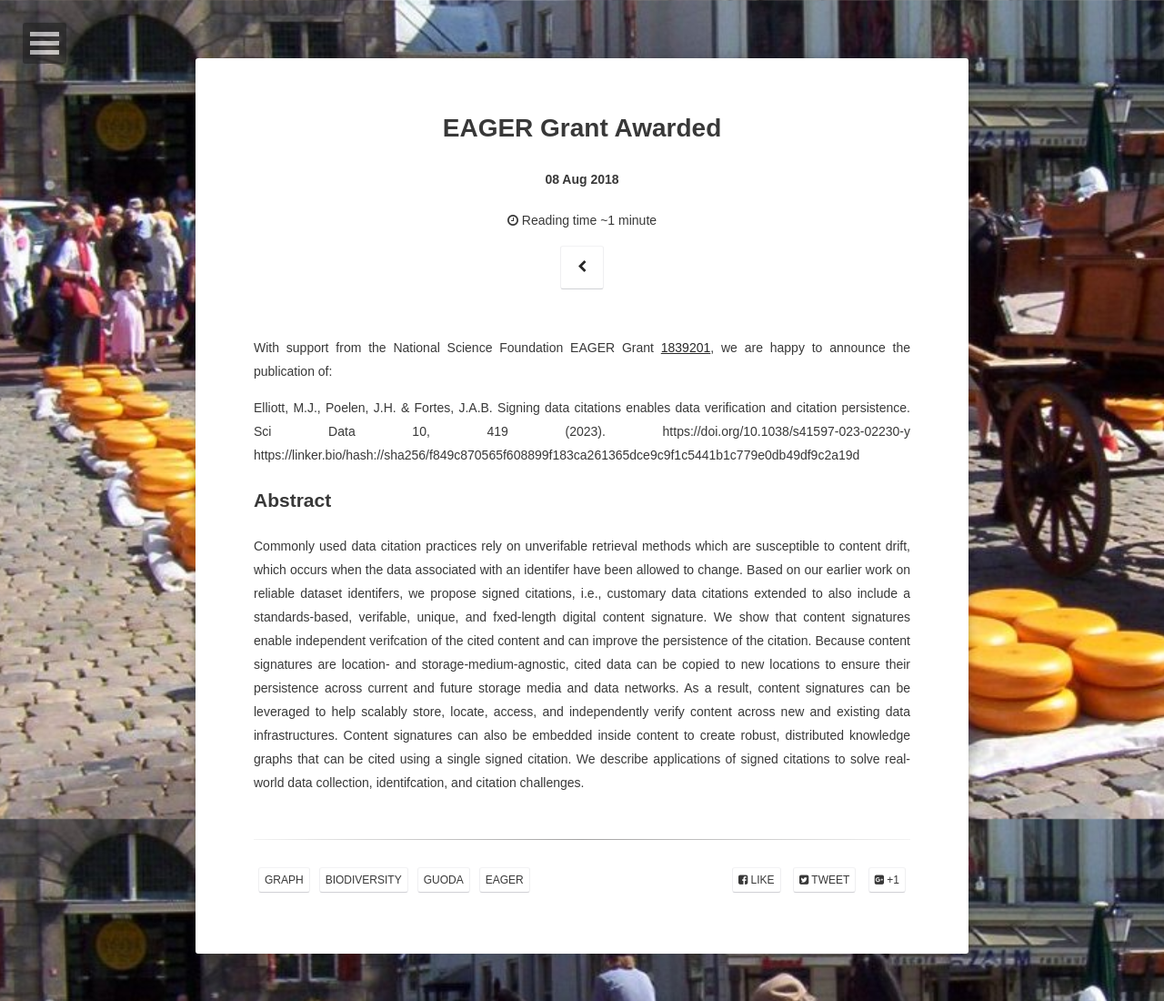
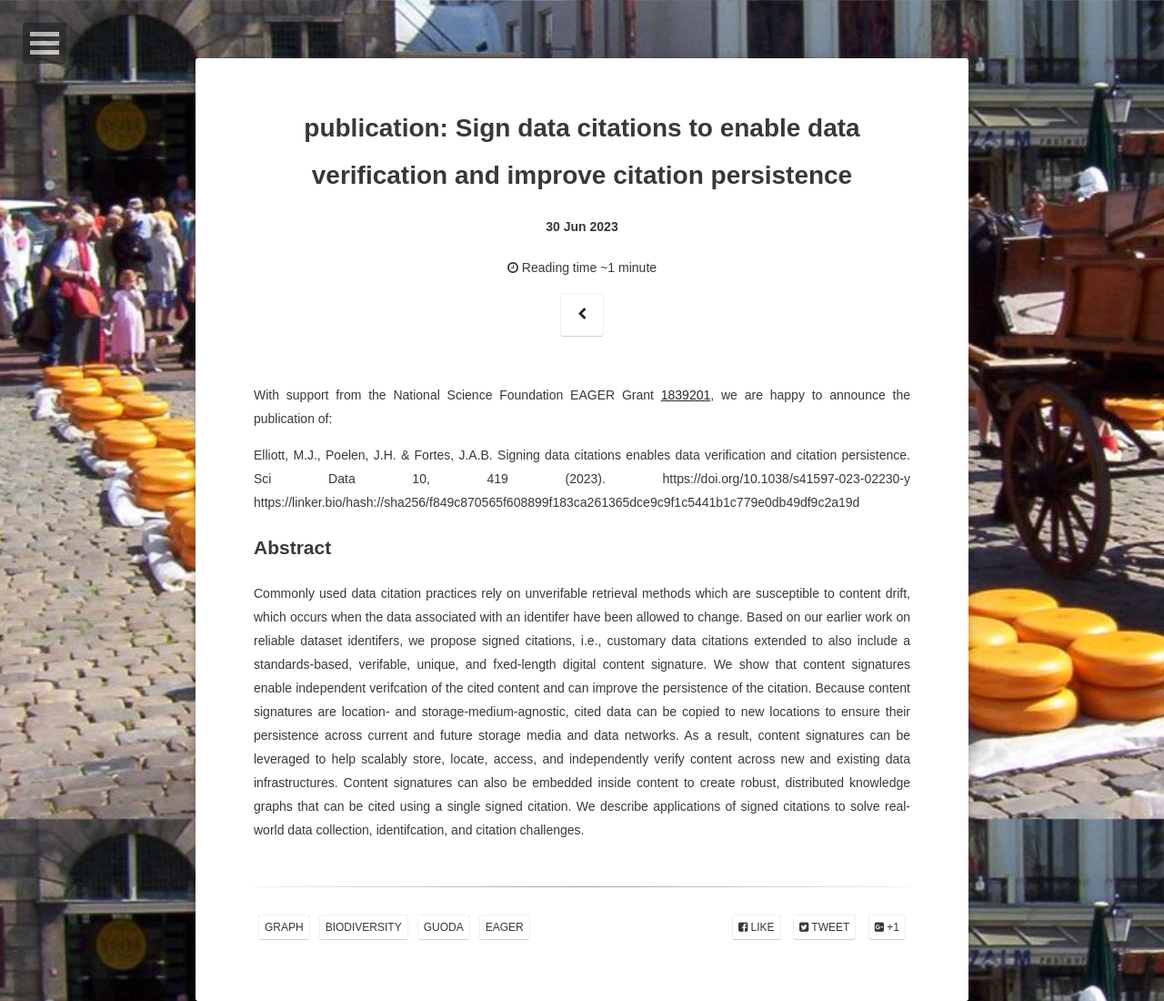
Before and after one commit to bio-guoda/bio-guoda.github.io, a Jekyll site: the page built from _posts/2023-06-30-signed-data-citations.md, in a window 1280 px wide. Shown: the whole page at 91% size. Built offline with Jekyll 4.4.1, drawn with Linux system fonts in a browser that asks for light colours; some web fonts are replaced.

Commit message:
update front matter

```diff
--- a/_posts/2023-06-30-signed-data-citations.md
+++ b/_posts/2023-06-30-signed-data-citations.md
@@ -1,7 +1,7 @@
 ---
 layout: post
-title: "EAGER Grant Awarded"
-date: 2018-08-08
+title: "publication: Sign data citations to enable data verification and improve citation persistence"
+date: 2023-06-30
 excerpt: "Michael Elliott, Jorrit Poelen and Jose Fortes suggest to sign data citations to enable data verification and improve citation persistence"
 tags: [graph, biodiversity, guoda, eager]
 comments: false
```
